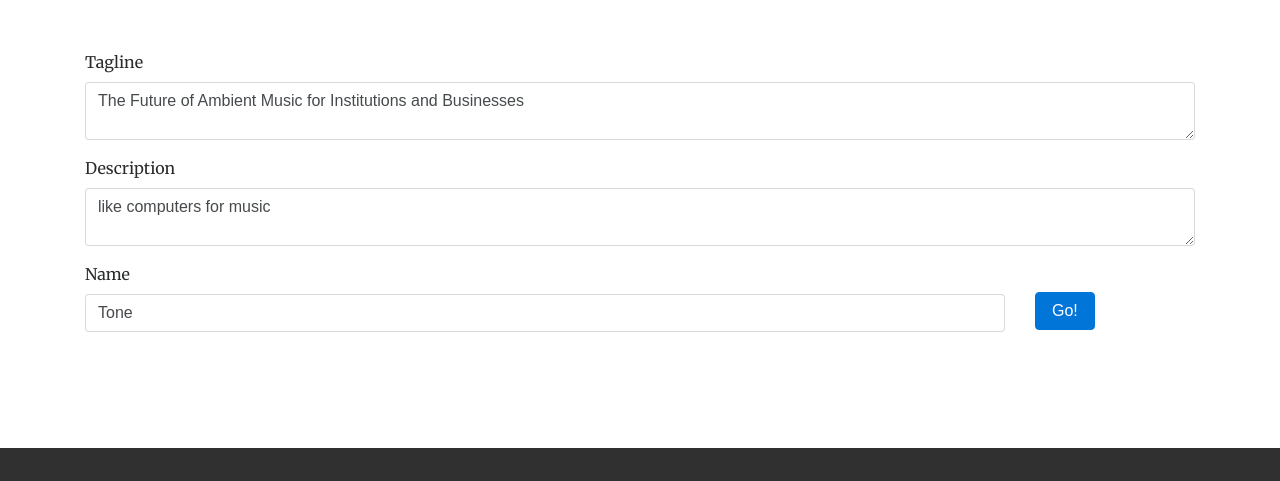
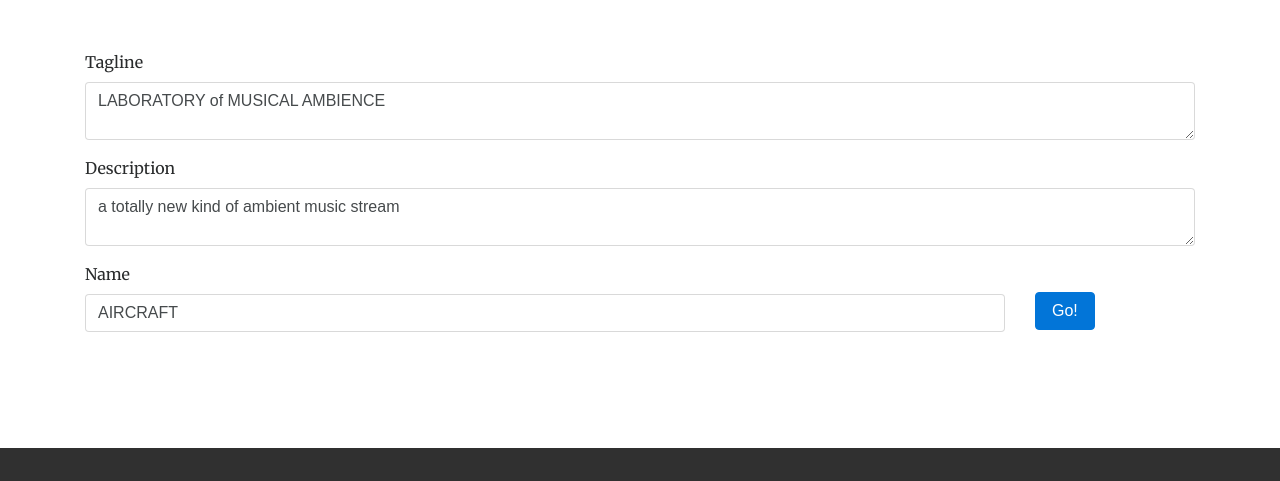
Before and after one commit to outrightmental/name-game, a plain HTML site: page index.html in a window 1280 px wide. Shown: the top 481 px of the page. Drawn offline with nearby package versions, Linux system fonts and the light colour scheme.

Commit message:
Update index.html

```diff
--- a/index.html
+++ b/index.html
@@ -35,7 +35,7 @@
             <div class="col-12">
                 <div class="form-group">
                     <label for="testTagline">Tagline</label>
-                    <textarea type="text" class="form-control" id="testTagline" aria-description="Test Tagline">The Future of Ambient Music for Institutions and Businesses</textarea>
+                    <textarea type="text" class="form-control" id="testTagline" aria-description="Test Tagline">LABORATORY of MUSICAL AMBIENCE</textarea>
                 </div>
             </div>
         </div>
@@ -43,7 +43,7 @@
             <div class="col-12">
                 <div class="form-group">
                     <label for="testDescription">Description</label>
-                    <textarea type="text" class="form-control" id="testDescription" aria-description="Test Description">like computers for music</textarea>
+                    <textarea type="text" class="form-control" id="testDescription" aria-description="Test Description">a totally new kind of ambient music stream</textarea>
                 </div>
             </div>
         </div>
@@ -51,7 +51,7 @@
             <div class="col-8 col-md-10">
                 <div class="form-group">
                     <label for="testName">Name</label>
-                    <input type="text" class="form-control" id="testName" aria-description="Test Name" value="Tone" />
+                    <input type="text" class="form-control" id="testName" aria-description="Test Name" value="AIRCRAFT" />
                 </div>
             </div>
             <div class="col-4 col-md-2">
```
